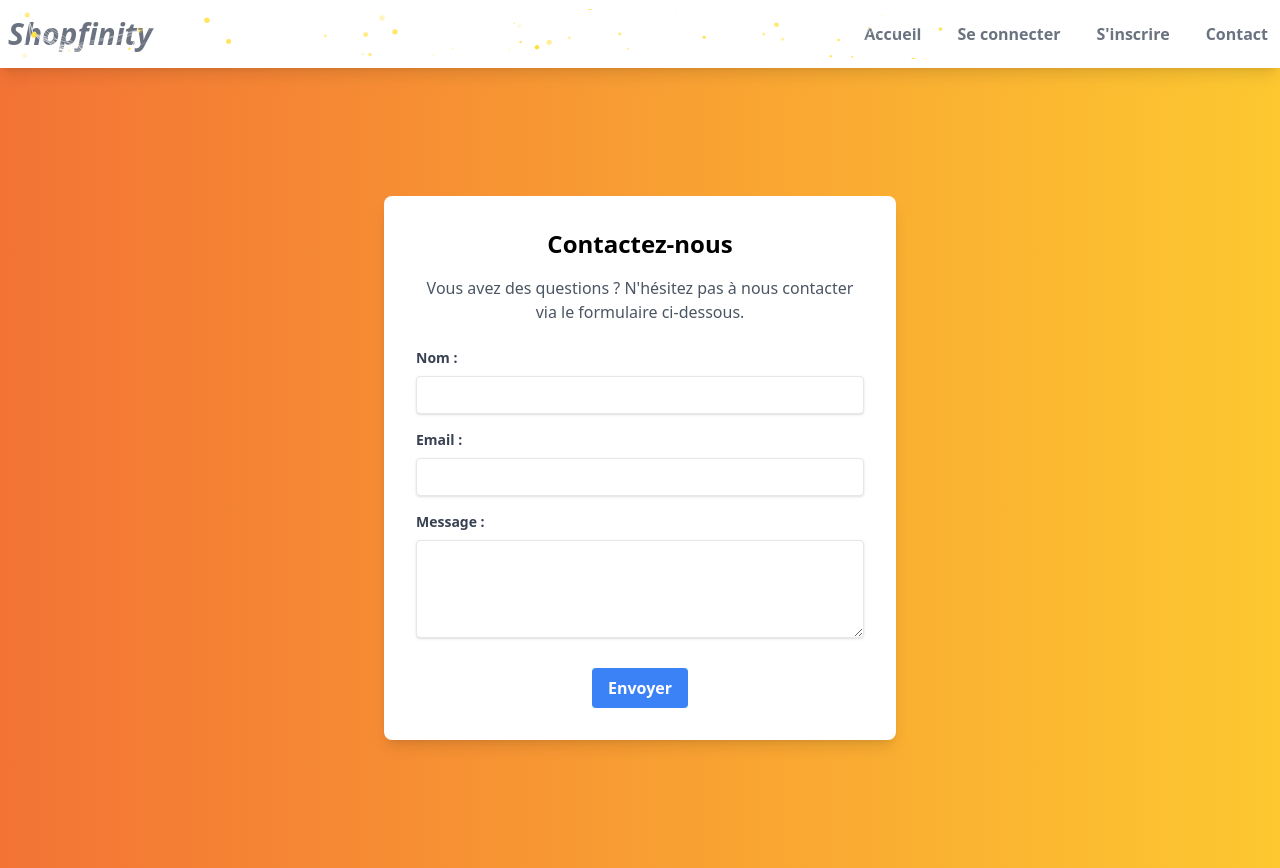
After one commit to DamienOrecchia38/shopfinity, a Symfony app: template templates/users/contact.html.twig in a window 1280 px wide. The commit adds this page. Run offline with Twig, Linux system fonts and the light colour scheme; the template is opened without the code that fills it, so the values that code supplies are empty; style sheets or scripts are compiled from the project's sources; some libraries are stand-ins or nearby versions.

Commit message:
Add - contact page

```diff
--- a/src/Trait/ProductsListTrait.php
+++ b/src/Trait/ProductsListTrait.php
@@ -13,7 +13,7 @@ trait ProductsListTrait {
         $productsList = $paginator->paginate(
             $data,
             $request->query->getInt('page', 1),
-            6
+            8
         );
 
         return $productsList;
--- a/templates/base.html.twig
+++ b/templates/base.html.twig
@@ -23,9 +23,9 @@
                         <div id="particles-js" style="width: 950px; height: 50px; position: absolute;"></div>
                     </a>
                 </div>
-                <div class="hidden md:flex items-center space-x-1 justify-end flex-grow">
+                <div class="hidden md:flex items-center space-x-3 justify-end flex-grow">
                     <div class="group inline-block">
-                        <a href="{{ path('app_home') }}" class="py-4 px-2 text-gray-500 {{ app.request.attributes.get('_route') == 'app_home' ? 'border-b-4 border-customBrownYellow' : '' }} font-semibold hover:text-customBrownYellow transition duration-300">Accueil</a>
+                        <a href="{{ path('app_home') }}" class="py-4 px-3 text-gray-500 {{ app.request.attributes.get('_route') == 'app_home' ? 'border-b-4 border-customBrownYellow' : '' }} font-semibold hover:text-customBrownYellow transition duration-300">Accueil</a>
                         <div class="hidden group-hover:block absolute bg-white shadow-lg">
                             {% for category in categories %}
                                 <a href="{{ path('app_home') }}" class="block py-2 px-4 text-sm text-gray-7000 hover:bg-gray-100">{{ category.title }}</a>
@@ -33,15 +33,15 @@
                         </div>
                     </div>
                     {% if app.user %}
-                        <a href="{{ path('app_account') }}" class="py-4 px-2 text-gray-500 {{ app.request.attributes.get('_route') == 'app_account' ? 'border-b-4 border-customBrownYellow' : '' }} font-semibold hover:text-customBrownYellow transition duration-300">Mon compte</a>
-                        <a href="{{ path('app_cart_show') }}" class="py-4 px-2 text-gray-500 {{ app.request.attributes.get('_route') == 'app_order' ? 'border-b-4 border-customBrownYellow' : '' }} font-semibold hover:text-customBrownYellow transition duration-300">
+                        <a href="{{ path('app_account') }}" class="py-4 px-3 text-gray-500 {{ app.request.attributes.get('_route') == 'app_account' ? 'border-b-4 border-customBrownYellow' : '' }} font-semibold hover:text-customBrownYellow transition duration-300">Mon compte</a>
+                        <a href="{{ path('app_cart_show') }}" class="py-4 px-3 text-gray-500 {{ app.request.attributes.get('_route') == 'app_order' ? 'border-b-4 border-customBrownYellow' : '' }} font-semibold hover:text-customBrownYellow transition duration-300">
                             Panier <span class="bg-red-500 text-white rounded-full px-2">{{ cartQuantity }}</span>
                         </a>
                     {% else %}
-                        <a href="{{ path('app_login') }}" class="py-4 px-2 text-gray-500 {{ app.request.attributes.get('_route') == 'app_login' ? 'border-b-4 border-customBrownYellow' : '' }} font-semibold hover:text-customBrownYellow transition duration-300">Se connecter</a>
-                        <a href="{{ path('app_register') }}" class="py-4 px-2 text-gray-500 {{ app.request.attributes.get('_route') == 'app_register' ? 'border-b-4 border-customBrownYellow' : '' }} font-semibold hover:text-customBrownYellow transition duration-300">S'inscrire</a>
+                        <a href="{{ path('app_login') }}" class="py-4 px-3 text-gray-500 {{ app.request.attributes.get('_route') == 'app_login' ? 'border-b-4 border-customBrownYellow' : '' }} font-semibold hover:text-customBrownYellow transition duration-300">Se connecter</a>
+                        <a href="{{ path('app_register') }}" class="py-4 px-3 text-gray-500 {{ app.request.attributes.get('_route') == 'app_register' ? 'border-b-4 border-customBrownYellow' : '' }} font-semibold hover:text-customBrownYellow transition duration-300">S'inscrire</a>
                     {% endif %}
-                    <a href="#" class="py-4 px-2 text-gray-500 font-semibold hover:text-customBrownYellow transition duration-300">Contact</a>
+                    <a href="{{ path('app_contact') }}" class="py-4 px-3 text-gray-500 font-semibold hover:text-customBrownYellow transition duration-300">Contact</a>
                     {% if app.user %}
                         <div class="bg-customYellow text-customBrownYellow font-bold rounded-t px-4 py-2 mb-4">Bonjour {{ app.user.name }} ! <a href="{{ path('app_logout') }}" class="underline">Déconnexion</a></div>
                     {% endif %}
--- a/templates/home/home.html.twig
+++ b/templates/home/home.html.twig
@@ -38,7 +38,7 @@
 
     <div class="flex-1">
         <div class="mx-7">
-            <div class="sm:grid grid-cols-1 md:grid-cols-2 lg:grid-cols-3 gap-4">
+            <div class="sm:grid grid-cols-1 md:grid-cols-2 lg:grid-cols-4 gap-4">
                 {% for product in products %}
                     <div class="border rounded overflow-hidden shadow-lg bg-white">
                         <img class="w-full" src="{{ asset('images/products/' ~ product.imageName) }}" alt="Image de {{ product.title }}">
--- /dev/null
+++ b/templates/users/contact.html.twig
@@ -0,0 +1,31 @@
+{% extends 'base.html.twig' %}
+
+{% block title %}Contact{% endblock %}
+
+{% block body %}
+
+    <div class="container mx-auto px-4 py-8 flex justify-center items-center min-h-screen">
+        <div class="bg-white shadow-lg rounded-lg p-8 w-full max-w-lg">
+            <h1 class="text-2xl font-bold text-center mb-4">Contactez-nous</h1>
+            <p class="text-gray-600 text-center mb-6">Vous avez des questions ? N'hésitez pas à nous contacter via le formulaire ci-dessous.</p>
+            <form action="" method="post">
+                <div class="mb-4">
+                    <label for="name" class="block text-gray-700 text-sm font-bold mb-2">Nom :</label>
+                    <input type="text" id="name" name="name" class="shadow appearance-none border rounded w-full py-2 px-3 text-gray-700 leading-tight focus:outline-none focus:shadow-outline" required>
+                </div>
+                <div class="mb-4">
+                    <label for="email" class="block text-gray-700 text-sm font-bold mb-2">Email :</label>
+                    <input type="email" id="email" name="email" class="shadow appearance-none border rounded w-full py-2 px-3 text-gray-700 leading-tight focus:outline-none focus:shadow-outline" required>
+                </div>
+                <div class="mb-6">
+                    <label for="message" class="block text-gray-700 text-sm font-bold mb-2">Message :</label>
+                    <textarea id="message" name="message" rows="4" class="shadow appearance-none border rounded w-full py-2 px-3 text-gray-700 leading-tight focus:outline-none focus:shadow-outline" required></textarea>
+                </div>
+                <div class="flex items-center justify-center">
+                    <button type="submit" class="bg-blue-500 hover:bg-blue-700 text-white font-bold py-2 px-4 rounded focus:outline-none focus:shadow-outline">Envoyer</button>
+                </div>
+            </form>
+        </div>
+    </div>
+
+{% endblock %}
```
Also changed, not shown: src/Controller/UsersController.php (+12 -0 lines).
